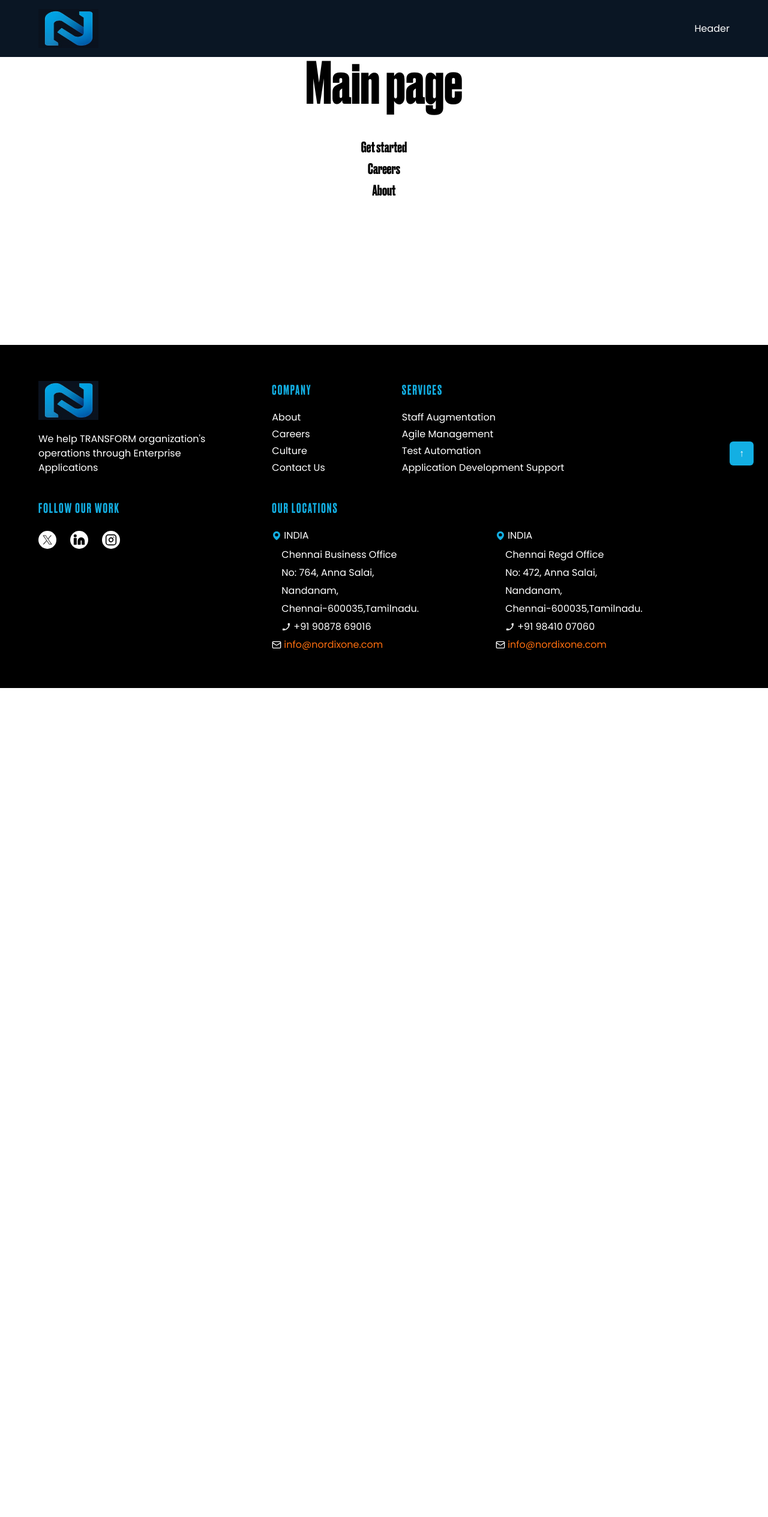
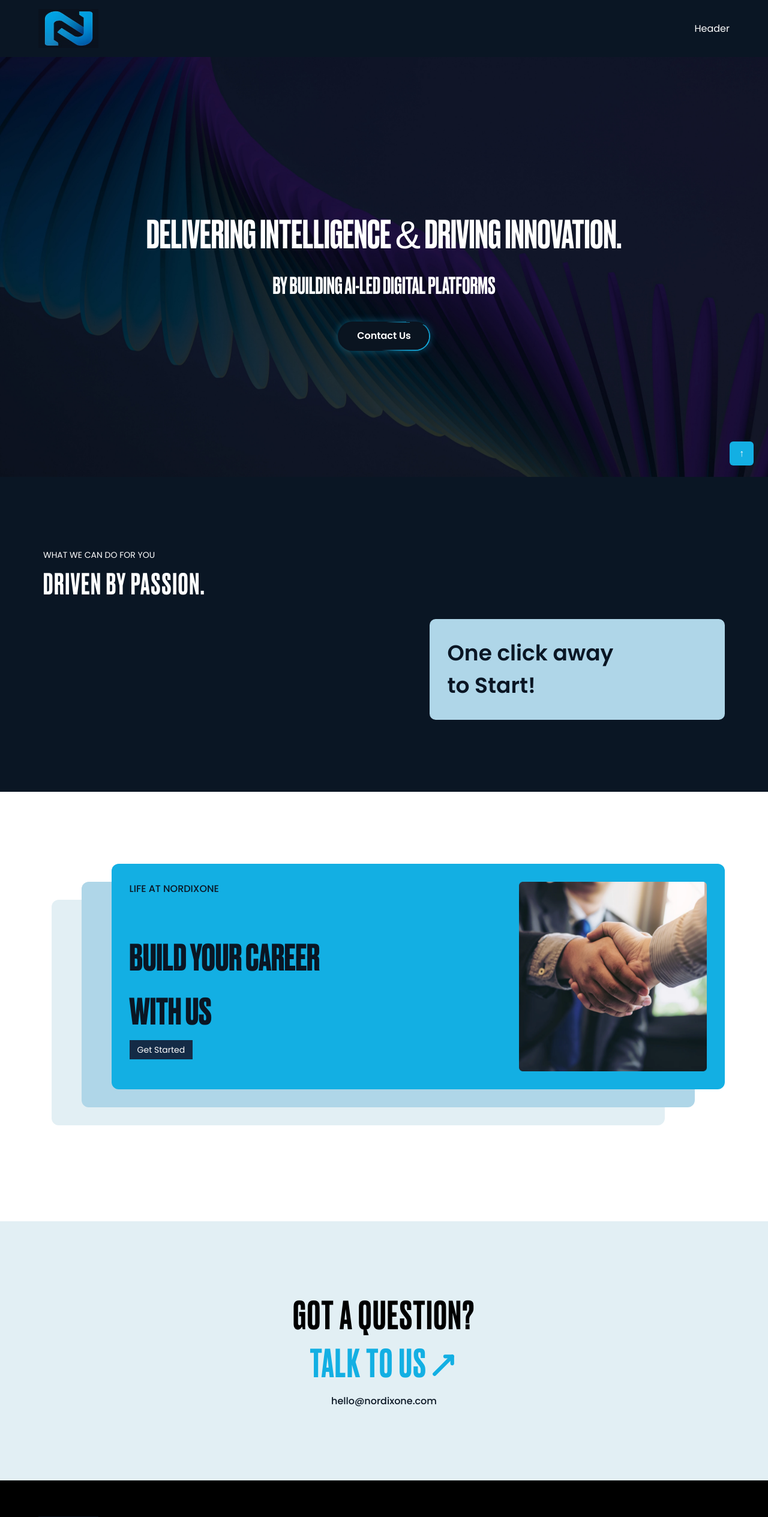
Before and after one commit to ij4ckxx/nordixone, a Next.js app: page / in a window 1280 px wide. Shown: the top 2529 px of the page at 60% size. Before the commit the page ends 1147 px from the top, so only its background shows below. Built offline with nearby package versions, Linux system fonts and the light colour scheme.

Commit message:
home page

```diff
--- a/app/(default)/page.tsx
+++ b/app/(default)/page.tsx
@@ -1,18 +1,94 @@
-import Link from 'next/link'
-import React from 'react'
+import Link from "next/link";
+import React from "react";
+import AnimatedButton from "../components/form-comp/AnimatedButton";
+import Image from "next/image";
+import BuildCareerImage from "@/public/get-started/build-career.png";
+import { ChevronRight, MoveRight } from "lucide-react";
 
 const page = () => {
   return (
-    <div className='text-center font-bold text-black text-8xl font-druk'>
+    <div className="home-page">
+      <div className="flex justify-center items-center home-page-banner min-h-[calc(100dvh-100px)]">
+        {/*  first component  */}
+        <div className="w-full sm:w-[80%] md:w-[80%] lg:w-[70%] xl:w-[80%] pt-[3rem] px-[1rem] flex flex-col text-center gap-2 text-white uppercase">
+          <div className="text-[2rem] sm:text-[3rem] lg:text-[4rem] font-medium font-druk">
+            Delivering Intelligence & Driving Innovation.
+          </div>
+          <div className="text-[1.5rem] sm:text-[2rem] lg:text-[2.4rem] font-medium font-druk">
+            By building AI-led digital platforms
+          </div>
+          <div className="mt-5">
+            <AnimatedButton className="w-fit">Contact Us</AnimatedButton>
+          </div>
+        </div>
+      </div>
 
-      <div>Main page</div>
-      <div className='flex flex-col text-2xl text-center gap-1 mt-10'>
-      <Link href={'/get-started'}>Get started</Link>
-      <Link href={'/careers'}>Careers</Link>
-      <Link href={'/about'}>About</Link>
+      {/* One click away start */}
+      <div className="bg-nor-secondary md:p-[120px_72px] p-[100px_20px] sm:[100px_40px] flex flex-col gap-5">
+        <div className="basis-full sm:basis-[60%] flex flex-col gap-1 w-fit text-white uppercase">
+          <div className="text-[14px] ">WHAT WE CAN DO FOR YOU</div>
+          <div className="sm:text-[38px] text-[30px] md:text-[48px] font-druk font-medium tracking-[2px]">
+            Driven by Passion.
+          </div>
+        </div>
+        <div className="sm:basis-[40%] basis-full self-end w-fit p-[30px] bg-[#afd6e8] text-nor-secondary font-semibold flex justify-start items-center rounded-[10px]">
+          <div className="sm:max-w-[90%] max-w-full w-full md:max-w-[70%] text-[26px] sm:text-[36px]">
+            One click away to Start!
+          </div>
+        </div>
+      </div>
+
+      {/* Build career  */}
+      <div className="md:p-[120px_72px] p-[100px_20px] sm:[100px_40px] bg-white">
+        <div className="relative mb-[100px]">
+          <div className="relative  z-[9] bg-nor-primary rounded-[12px] p-[30px] max-w-[90%] ml-auto flex flex-col lg:flex-row items-stretch gap-6">
+            <div className="basis-2/3 text-nor-secondary flex flex-col gap-1 justify-between">
+              <div className="text-base font-medium">LIFE AT NORDIXONE</div>
+              <div className="w-full mb-5">
+                <div className="flex flex-col uppercase text-[60px] font-semibold font-druk">
+                  <div>Build your career</div>
+                  <div>with us</div>
+                </div>
+                <button className="p-[5px_12px] text-sm w-fit text-center bg-[#142b46] text-white border border-transparent hover:border-[#142b46] hover:bg-transparent hover:text-[#142b46] duration-300 ease-in-out transition-colors">
+                  Get Started
+                </button>
+              </div>
+            </div>
+            <div className="basis-1/3  align-middle">
+              <Image
+                className="max-h-[350px] w-full"
+                width={377}
+                height={350}
+                alt="Build career"
+                src={BuildCareerImage}
+              />
+            </div>
+          </div>
+          <div className="bg-[rgb(175,214,232)] right-[50px] top-[30px] z-[8] absolute rounded-[12px] w-[90%] p-[30px] h-[100%]"></div>
+          <div className="bg-[rgb(226,239,244)] right-[100px] top-[60px] z-[7] absolute rounded-[12px] w-[90%] p-[30px] h-[100%]"></div>
+        </div>
+      </div>
+
+      {/* talk to us */}
+      <div className="bg-[#e2eff4] md:p-[120px_72px] p-[100px_20px] sm:[100px_40px]">
+        <div className="flex flex-col items-center">
+          <div className="text-[64px] uppercase font-druk tracking-[2px] leading-tight">
+            Got a question?
+          </div>
+          <div className="group cursor-pointer uppercase font-druk tracking-[2px] text-[64px] text-nor-primary flex flex-row gap-0.5 items-center leading-tight">
+            <div>Talk to us</div>
+            <MoveRight className="group-hover:rotate-0 transition-all duration-300 ease-in-out size-[50px] stroke-3 -rotate-45 " />
+          </div>
+          <Link
+            className="text-base mt-2 text-nor-secondary font-medium hover:text-nor-primary duration-300 ease-in-out transition-colors cursor-pointer"
+            href="mailto:hello@nordixone.com"
+          >
+            hello@nordixone.com
+          </Link>
+        </div>
       </div>
     </div>
-  )
-}
+  );
+};
 
-export default page
+export default page;
--- a/app/components/form-comp/AnimatedButton.tsx
+++ b/app/components/form-comp/AnimatedButton.tsx
@@ -19,7 +19,7 @@ const AnimatedButton = ({
           <button
             className={`animated-button cursor-pointer p-[8px_25px] bg-[#0a1420] text-white rounded-[30px] font-semibold text-base flex justify-center items-center min-w-[150px] min-h-[45px] relative z-10  ${className}`}
           >
-            Submit
+            {children}
           </button>
         </div>
         <style jsx>
--- a/app/globals.css
+++ b/app/globals.css
@@ -102,7 +102,8 @@ html {
 
 /* Jegan css - start */
 
-.get-started-comp {
+.get-started-,
+.home-page-banner {
   background: url('/get-started/home-banner.jpg') center / cover no-repeat;
 }
 
```
Also changed, not shown: public/get-started/build-career.png (added).
